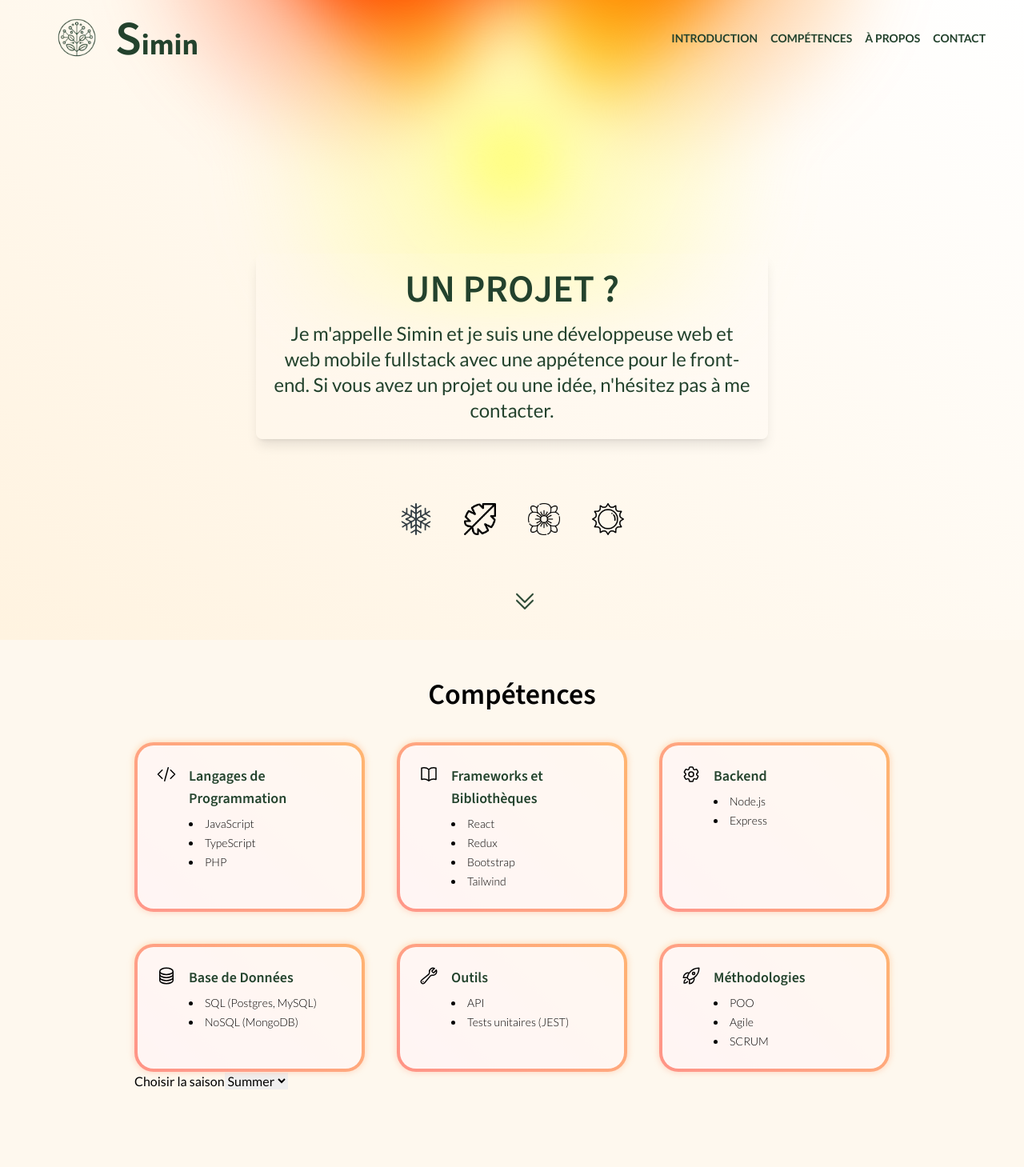
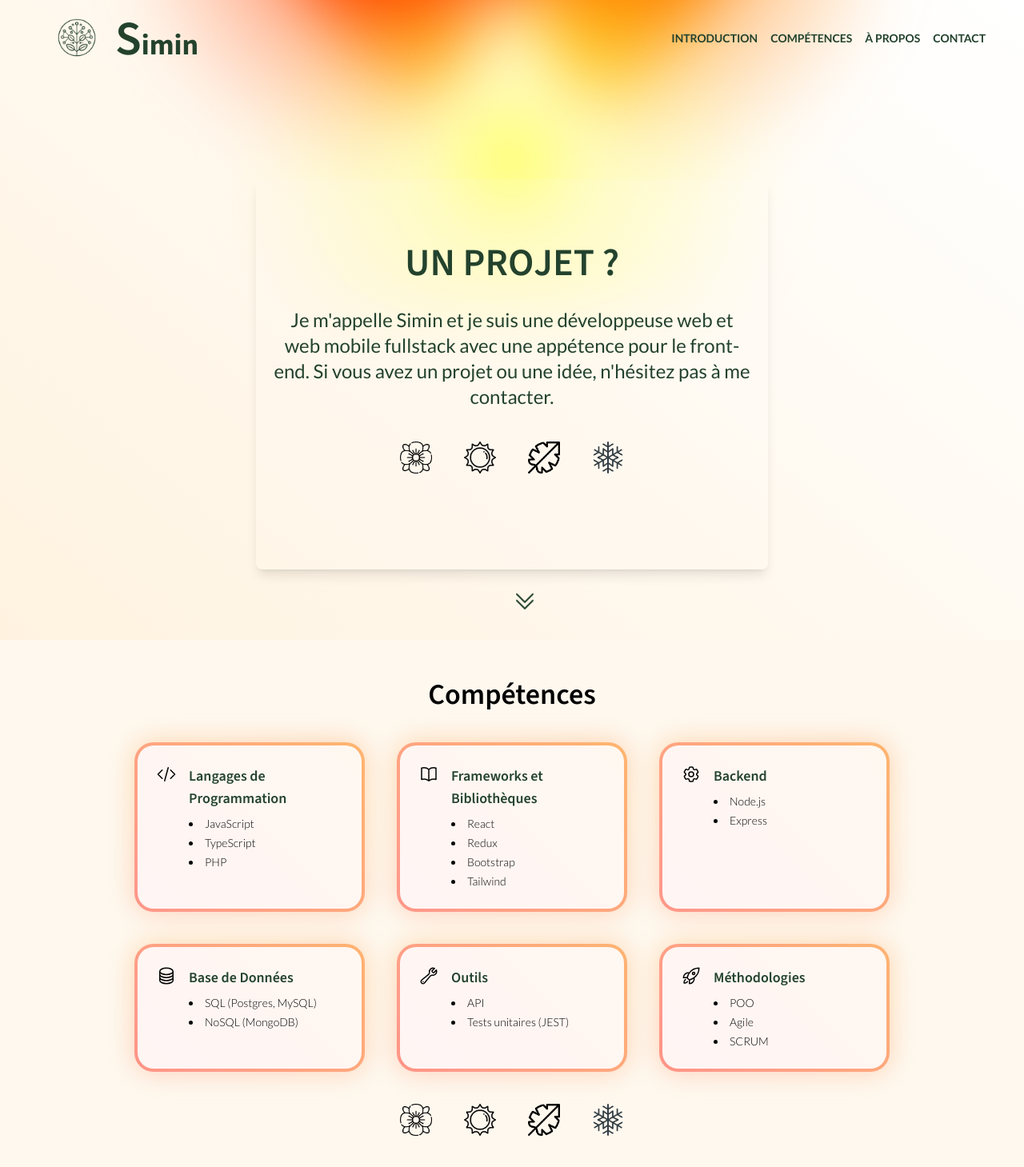
Before and after one commit to ErbilginSimin/Portfolio, a React (Vite) app: page / in a window 1280 px wide. Shown: the top 1459 px of the page at 80% size. Built offline with nearby package versions, Linux system fonts and the light colour scheme.

Commit message:
✨feature: chore: Update SeasonMenu component to SeasonSelector

```diff
--- a/src/components/LandingPage.jsx
+++ b/src/components/LandingPage.jsx
@@ -5,6 +5,7 @@ import Header from '../components/Header/Header';
 import { FlipWords } from '../components/Motions/flip-words';
 import { BackgroundGradientAnimation } from '../components/Motions/Gradient';
 import { Vortex } from '../components/Motions/Vortex';
+import SeasonSelector from '../components/SeasonSelector/SeasonSelector';
 import Skills from '../components/Skills/Skills';
 import { SeasonColorsProvider } from '../contexts/SeasonColorsContext';
 import { useSeasonContext } from '../contexts/SeasonContext';
@@ -110,7 +111,6 @@ function LandingPage() {
     }
   };
 
-  // Scroll to the next section
   const scrollToNextSection = () => {
     window.scrollBy({
       top: window.innerHeight,
@@ -124,9 +124,9 @@ function LandingPage() {
         <Header />
         {renderAnimation()}
 
-        <div className="flex flex-col items-center justify-center w-full h-full mt-16">
-          <div className="text-center p-5 w-5/6 bg-white/10 rounded-lg border-0 shadow-lg lg:w-2/4 mb-10">
-            <h2 className="uppercase text-5xl pb-4 font-semibold">
+        <div className="flex flex-col items-center justify-center w-full h-full">
+          <div className="text-center p-5 w-5/6 bg-white/10 rounded-lg border-0 shadow-lg lg:w-2/4 mb-10 py-20">
+            <h2 className="uppercase text-5xl pb-8 font-semibold">
               <FlipWordsComponent />
             </h2>
             <p className="text-lg lg:text-2xl">
@@ -134,13 +134,7 @@ function LandingPage() {
               fullstack avec une appétence pour le front-end. Si vous avez un
               projet ou une idée, n'hésitez pas à me contacter.
             </p>
-          </div>
-
-          <div className="Seasons flex justify-center items-center space-x-10 py-10 bg-transparent">
-            <img src="/Snow.png" alt="Snowflake icon" className="w-10 h-10" />
-            <img src="/Leaf.png" alt="Leaf icon" className="w-10 h-10" />
-            <img src="/Flower.png" alt="Flower icon" className="w-10 h-10" />
-            <img src="/Sun.png" alt="Sun icon" className="w-10 h-10" />
+            <SeasonSelector />
           </div>
         </div>
 
--- a/src/components/Motions/BackgroundGradient.tsx
+++ b/src/components/Motions/BackgroundGradient.tsx
@@ -40,7 +40,7 @@ export const BackgroundGradient = ({
           backgroundSize: '400% 400%',
         }}
         className={cn(
-          'absolute inset-0 rounded-3xl z-[1] opacity-50 group-hover:opacity-80 blur-sm transition duration-500 will-change-transform'
+          'absolute inset-0 rounded-3xl z-[1] opacity-50 group-hover:opacity-80 blur-lg transition duration-500 will-change-transform'
         )}
       />
       <motion.div
--- a/src/components/SeasonMenu/SeasonMenu.tsx
+++ /dev/null
@@ -1,33 +0,0 @@
-import React from 'react';
-import useSeason from '../../hooks/useSeason';
-
-function SeasonMenu() {
-  // Get the season and set the season
-  const { season, setSeason } = useSeason() as {
-    season: string;
-    setSeason: (value: string) => void;
-  };
-// Compare this snippet from /components/SeasonMenu/SeasonMenu.tsx:
-  const handleSeasonChange = (event: { target: { value: string; }; }) => {
-    setSeason(event.target.value);
-  };
-
-  return (
-    <div className="season-menu">
-      <label htmlFor="season">Choisir la saison</label>
-      <select
-        id="season"
-        name="season"
-        value={season}
-        onChange={handleSeasonChange}
-      >
-        <option value="Spring">Spring</option>
-        <option value="Summer">Summer</option>
-        <option value="Autumn">Autumn</option>
-        <option value="Winter">Winter</option>
-      </select>
-    </div>
-  );
-}
-
-export default SeasonMenu;
--- /dev/null
+++ b/src/components/SeasonSelector/SeasonSelector.tsx
@@ -0,0 +1,32 @@
+import { useSeasonContext } from '../../contexts/SeasonContext';
+
+const seasons = [
+  { name: 'Spring', icon: '/Flower.png' },
+  { name: 'Summer', icon: '/Sun.png' },
+  { name: 'Autumn', icon: '/Leaf.png' },
+  { name: 'Winter', icon: '/Snow.png' },
+];
+
+function SeasonSelector() {
+  const { setSeason } = useSeasonContext();
+
+  const handleSeasonClick = (season: string) => {
+    setSeason(season);
+  };
+
+  return (
+    <div className="Seasons flex justify-center items-center space-x-10 py-10 bg-transparent">
+      {seasons.map((season) => (
+        <img
+          key={season.name}
+          src={season.icon}
+          alt={`${season.name} icon`}
+          className="w-10 h-10 cursor-pointer"
+          onClick={() => handleSeasonClick(season.name)}
+        />
+      ))}
+    </div>
+  );
+}
+
+export default SeasonSelector;
--- a/src/components/Skills/Skills.tsx
+++ b/src/components/Skills/Skills.tsx
@@ -1,6 +1,6 @@
 import React from 'react';
 import { useSeasonColors } from '../../contexts/SeasonColorsContext';
-import SeasonMenu from '../SeasonMenu/SeasonMenu';
+import SeasonMenu from '../SeasonSelector/SeasonSelector';
 import SkillsCategory from './SkillsCategory';
 
 type SkillCategory =
```
Also changed, not shown: src/components/About/About.tsx (+40 -13 lines), src/contexts/SeasonContext.tsx (+7 -1 lines).
